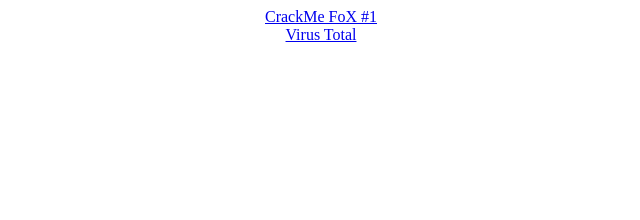
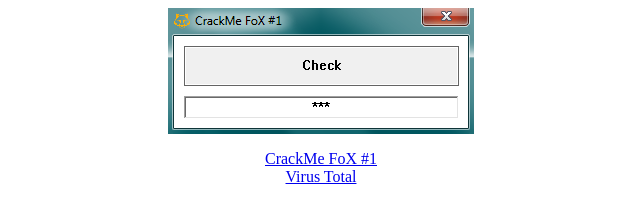
Before and after one commit to dxSpy/dxSpy.github.io, a plain HTML site: page index.html in a window 1280 px wide. Shown: the whole page, without its empty margins (319-959 px from the left). Drawn offline with Linux system fonts and the light colour scheme.

Commit message:
Update index.html

```diff
--- a/index.html
+++ b/index.html
@@ -8,6 +8,7 @@
 		<meta http-equiv="pragma" content="no-cache">
 	</head>
 	<body>
+	     <center><img src="images/1.png" width="306" height="126" alt="Screen"></center>
 	     <center><p><a href="file/CrackMe.exe" download>CrackMe FoX #1</a><br />
 	     <a href="https://www.virustotal.com/ru/file/7446e765dc7bc95d77763bca55da02a9ea3b5c5db1f7f5ed6475e4576caefd3c/analysis/" >Virus Total</a></p></center>
 	</body>
```
